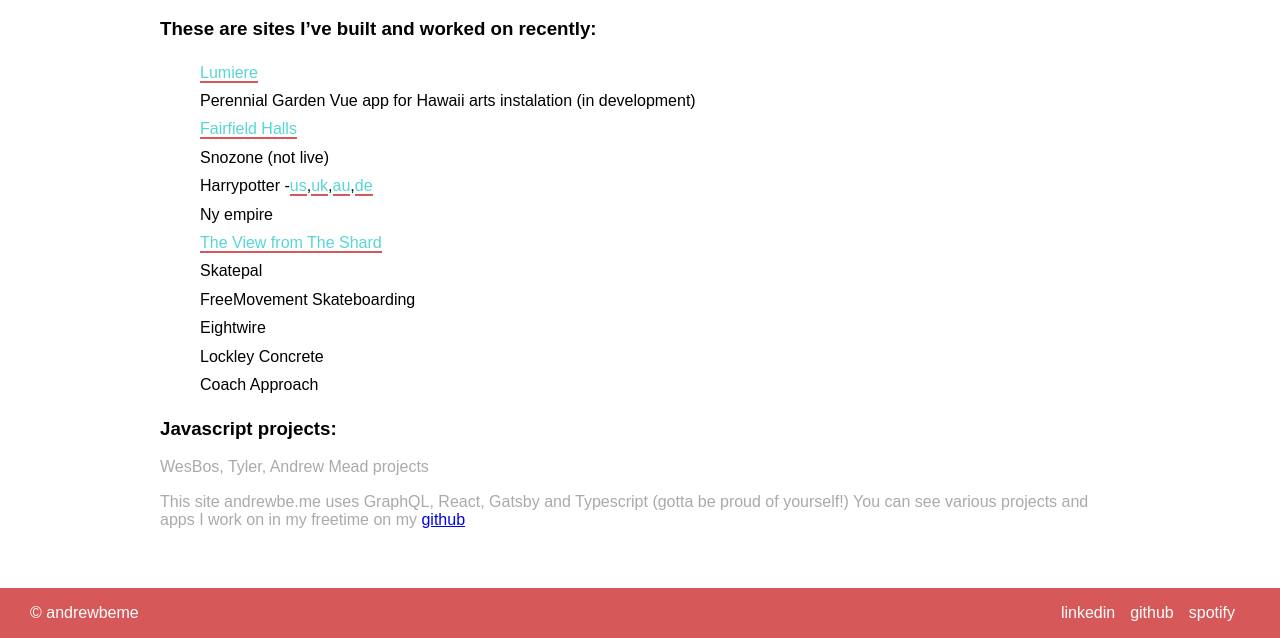
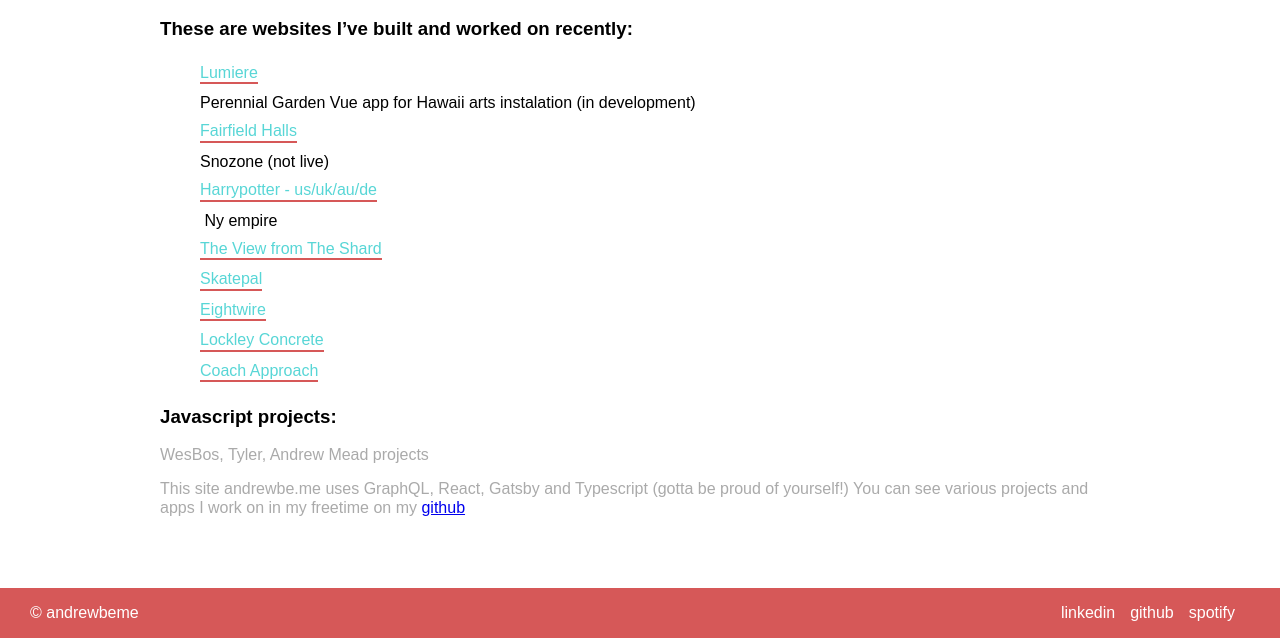
Before and after one commit to andrew-os/andrewbe-me, a Gatsby site: page /projects in a window 1280 px wide. Shown: the part 162-800 px from the top of the page. Built offline with nearby package versions, Linux system fonts and the light colour scheme; Gatsby itself is replaced by a stand-in of ours.

Commit message:
hover states on links with transform, translate and transition

```diff
--- a/src/pages/Index.module.scss
+++ b/src/pages/Index.module.scss
@@ -34,6 +34,22 @@
 
 .link{
     color: $secondary;
-    border-bottom: 2px solid $primary;
     text-decoration: none;
+    display: inline-flex;
+    flex-direction: column;
+    &:after{
+        width: 100%;
+        display:inline-block;
+        height: 2px;
+        background: $primary;
+        position: relative;
+        content: '';
+         transition: transform 0.1s ease-in;
+    }
+
+    &:hover{
+        &:after{
+            transform: translateY(2px);
+        }
+    }
 }
--- a/src/pages/projects.tsx
+++ b/src/pages/projects.tsx
@@ -19,7 +19,7 @@
         <Header />
             <div className={styles.Container}>
                 <h1>Projects</h1>
-                <h3>These are sites I’ve built and worked on recently:</h3>
+                <h3>These are websites I’ve built and worked on recently:</h3>
                 <ul className={styles.listUnstyled}>
                     <li>
                         <a className={styles.link} href="https://www.lumiere-festival.com/" target="_blank">Lumiere</a>
@@ -29,21 +29,28 @@
                         <a className={styles.link} href="https://www.fairfield.co.uk/" target="_blank">Fairfield Halls</a>
                     </li>
                     <li>Snozone (not live)</li>
-                    <li>Harrypotter -
-                        <a className={styles.link} href="https://www.harrypottertheplay.com/uk/" target="_blank">us</a>,
-                        <a className={styles.link} href="https://www.harrypottertheplay.com/us/" target="_blank">uk</a>,
-                        <a className={styles.link} href="https://www.harrypottertheplay.com/au/" target="_blank">au</a>,
-                        <a className={styles.link} href="https://www.harry-potter-theater.de/" target="_blank">de</a>
+                    <li>
+                        <a className={styles.link} href="https://www.harrypottertheplay.com/" target="_blank">Harrypotter - us/uk/au/de</a>
+
                     </li>
-                    <li>Ny empire</li>
+                    <li>
+                        <a className={styles.link} href="https://empireoutlets.nyc/" target="_blank"></a> Ny empire</li>
                     <li>
                         <a href="https://www.theviewfromtheshard.com/" className={styles.link} target="_blank">The View from The Shard</a>
                     </li>
-                    <li>Skatepal</li>
-                    <li>FreeMovement Skateboarding</li>
-                    <li>Eightwire</li>
-                    <li>Lockley Concrete</li>
-                    <li>Coach Approach</li>
+                    <li>
+                        <a className={styles.link} href="http://skatepal.co.uk/" target="_blank">Skatepal</a>
+                    </li>
+
+                    <li>
+                        <a className={styles.link} href="https://eightwire.uk/services/websites/" target="_blank">Eightwire</a>
+                    </li>
+                    <li>
+                        <a className={styles.link} href="https://lockleyconcrete.co.uk/" target="_blank">Lockley Concrete</a>
+                    </li>
+                    <li>
+                       <a className={styles.link} href="https://thecoachapproach.co.uk/" target="_blank"> Coach Approach</a>
+                    </li>
                 </ul>
                 <h3>Javascript projects:</h3>
                 <p>WesBos, Tyler, Andrew Mead projects</p>
```
